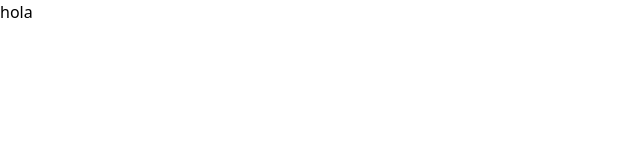
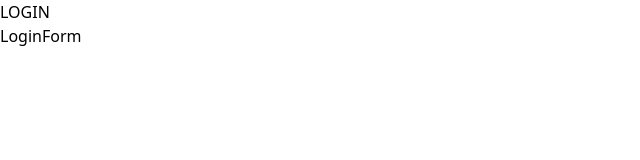
Before and after one commit to jesusmirena/crm-react, a React (Vite) app: page / in a window 1280 px wide. Shown: the top 160 px of the page, without its empty margins (0-640 px from the left). Built offline with nearby package versions, Linux system fonts and the light colour scheme.

Commit message:
Adding React-Router

```diff
--- a/src/App.tsx
+++ b/src/App.tsx
@@ -1,10 +1,22 @@
-import { useState } from "react";
+import { BrowserRouter, Routes, Route } from "react-router-dom";
+import Layout from "./layout/Layout";
+import Login from "./layout/Login";
+import Home from "./pages/Home";
+import LoginForm from "./pages/LoginForm";
 
 function App() {
   return (
-    <div className="App">
-      <h1>hola</h1>
-    </div>
+    <BrowserRouter>
+      <Routes>
+        <Route path="/" element={<Login />}>
+          <Route index element={<LoginForm />} />
+        </Route>
+
+        <Route path="/clients" element={<Layout />}>
+          <Route index element={<Home />} />
+        </Route>
+      </Routes>
+    </BrowserRouter>
   );
 }
 
--- a/src/layout/Layout.tsx
+++ b/src/layout/Layout.tsx
@@ -1,9 +1,11 @@
-import React from "react";
+import { Outlet } from "react-router-dom";
 
 const Layout = () => {
   return (
     <div>
       <p>hola</p>
+
+      <Outlet />
     </div>
   );
 };
--- a/src/layout/Login.tsx
+++ b/src/layout/Login.tsx
@@ -1,9 +1,11 @@
 import React from "react";
+import { Outlet } from "react-router-dom";
 
 const Login = () => {
   return (
     <div>
-      <p>hola</p>
+      <p>LOGIN</p>
+      <Outlet />
     </div>
   );
 };
--- /dev/null
+++ b/src/pages/LoginForm.tsx
@@ -0,0 +1,7 @@
+import React from "react";
+
+const LoginForm = () => {
+  return <div>LoginForm</div>;
+};
+
+export default LoginForm;
```
